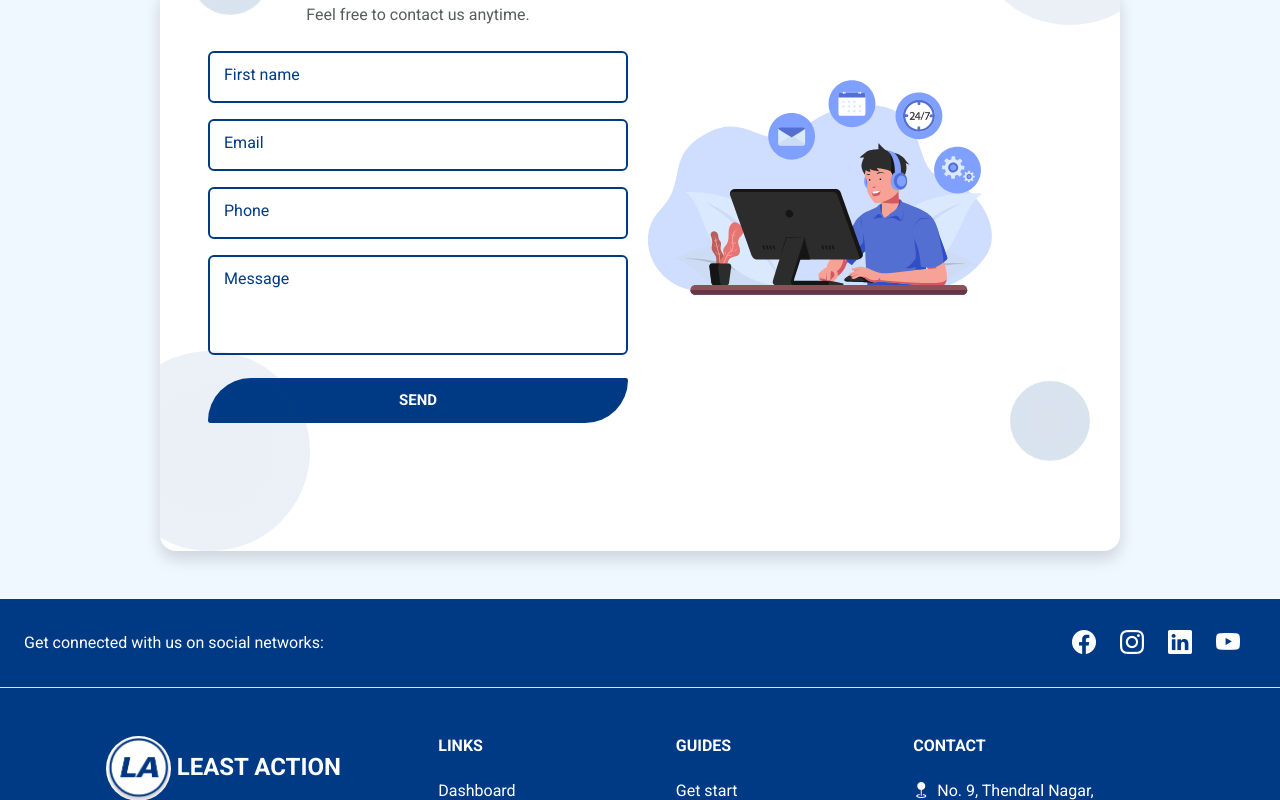
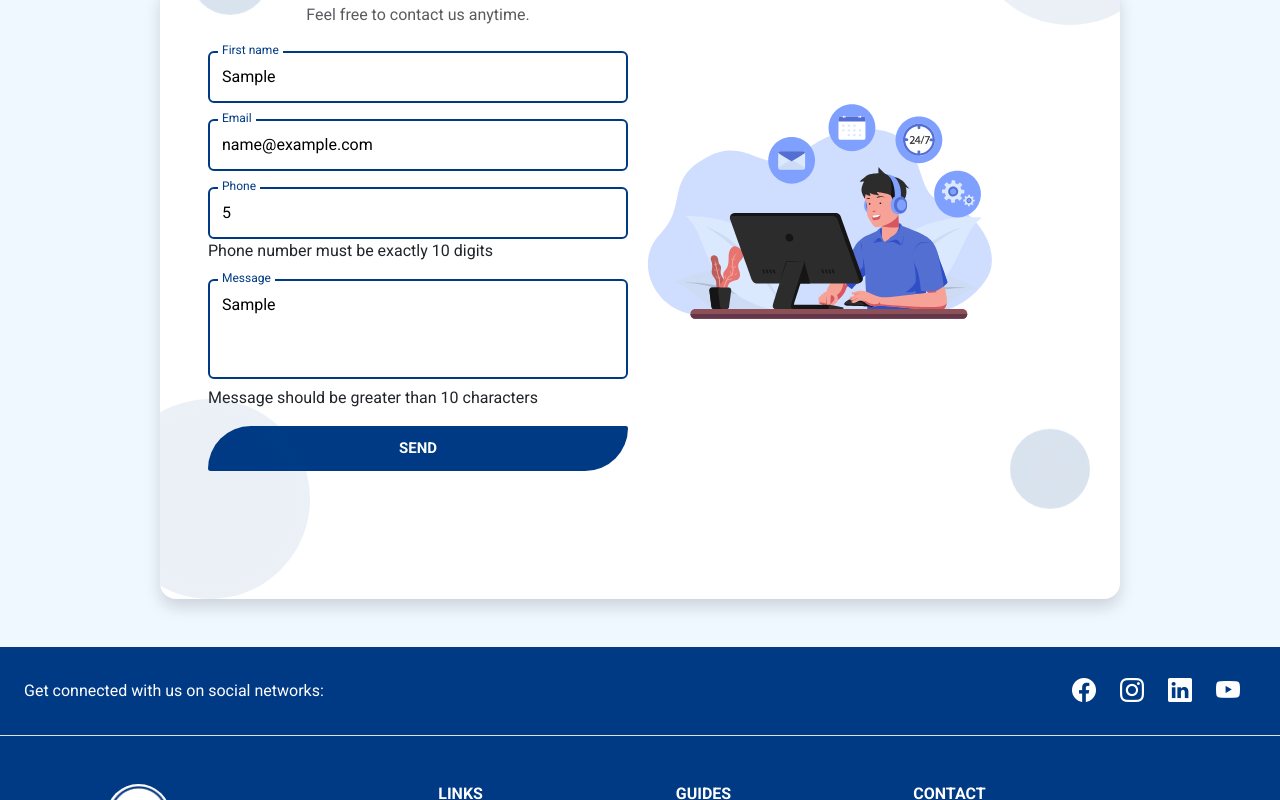
Before and after one commit to Bnks10061998/Service-Portfolio, a React (Vite) app: page / in a window 1280 px wide. Both pictures are taken after typing "Sample", "name@example.com", "5", "Sample" into the empty fields and a click on the button "SEND". Shown: the part 4020-4820 px from the top of the page. Built offline with nearby package versions, Linux system fonts and the light colour scheme; no server answers.

Commit message:
updated contact

```diff
--- a/src/Pages/Contact/Contact.jsx
+++ b/src/Pages/Contact/Contact.jsx
@@ -18,14 +18,42 @@ const Contact = () => {
     }
   };
 
-  const { values, handleChange, handleSubmit } = useFormik({
+  // Validation function
+  const validate = (values) => {
+    const errors = {};
+
+    if (values.name.length < 3) {
+      errors.name = "Name should be greater than 2 characters";
+    }
+
+    const emailPattern = /^[a-zA-Z0-9._-]+@[a-zA-Z0-9.-]+\.[a-zA-Z]{2,4}$/;
+    if (!emailPattern.test(values.email)) {
+      errors.email = "Please enter a valid email address";
+    }
+
+    if (values.phone.length !== 10 || isNaN(values.phone)) {
+      errors.phone = "Phone number must be exactly 10 digits";
+    }
+
+    if (values.message.length < 10) {
+      errors.message = "Message should be greater than 10 characters";
+    }
+
+    return errors;
+  };
+
+  const { values, handleChange, handleSubmit, errors, touched } = useFormik({
     initialValues: {
       name: "",
       email: "",
       phone: "",
       message: "",
     },
+    validate, // Adding validation function
     onSubmit,
+    validateOnChange: true,  // Validate on change (immediate validation)
+    validateOnBlur: true,    // Validate on blur (when user leaves a field)
+    validateOnSubmit: false, // No need to validate on submit, it's already handled
   });
 
   return (
@@ -64,6 +92,9 @@ const Contact = () => {
                   value={values.name}
                 />
                 <span>First name</span>
+                {touched.name && errors.name && (
+                  <div className="error">{errors.name}</div>
+                )}
               </div>
               <div className="inputBox">
                 <input
@@ -75,6 +106,9 @@ const Contact = () => {
                   value={values.email}
                 />
                 <span>Email</span>
+                {touched.email && errors.email && (
+                  <div className="error">{errors.email}</div>
+                )}
               </div>
               <div className="inputBox">
                 <input
@@ -86,6 +120,9 @@ const Contact = () => {
                   value={values.phone}
                 />
                 <span>Phone</span>
+                {touched.phone && errors.phone && (
+                  <div className="error">{errors.phone}</div>
+                )}
               </div>
               <div className="inputBox">
                 <textarea
@@ -97,6 +134,9 @@ const Contact = () => {
                   value={values.message}
                 ></textarea>
                 <span>Message</span>
+                {touched.message && errors.message && (
+                  <div className="error">{errors.message}</div>
+                )}
               </div>
               <button
                 className="btn w-100 text-white fw-semibold"
```
